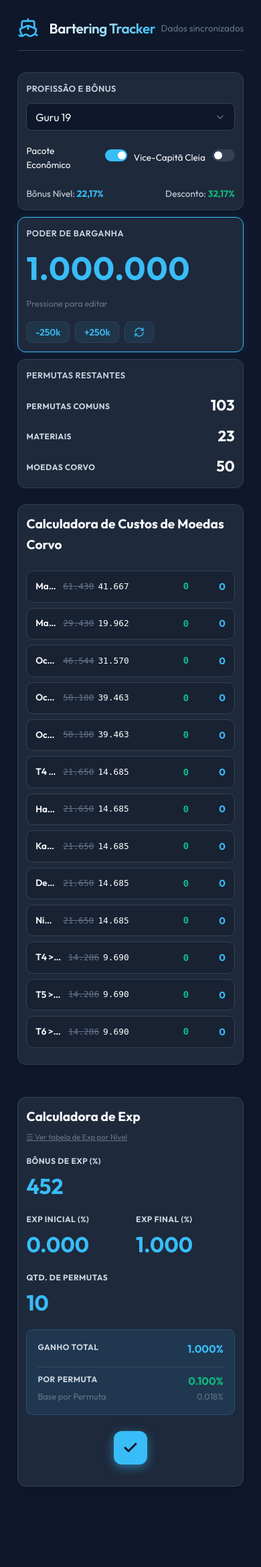
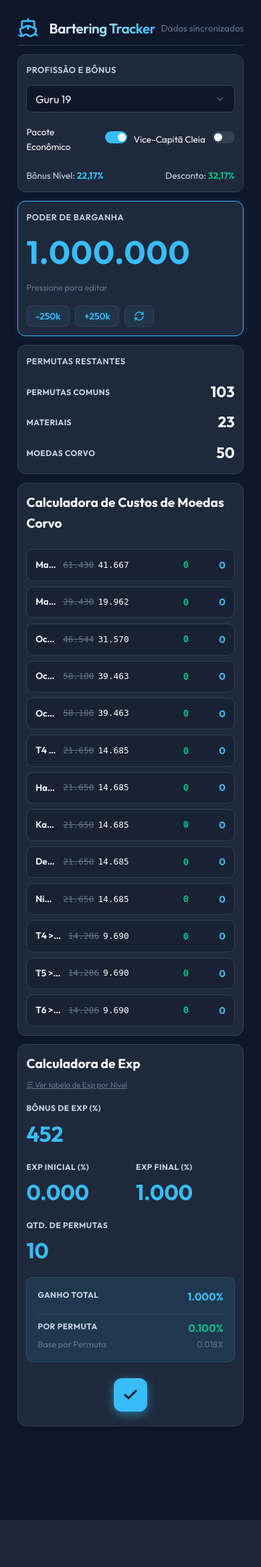
Before and after one commit to vaelathor/bdohub, a Flask app: page /bartering/ in a window 390 px wide. Shown: the top 2340 px of the page at 67% size. After the commit the page ends 2270 px from the top, so only its background shows below. Run offline with Flask 3, Linux system fonts and the light colour scheme; parts of the project's set-up code (start-up, migrations or seed data) failed here and were passed over; some web fonts are replaced.

Commit message:
Uniformiza espacamento entre cards no mobile para 0.8rem

```diff
--- a/modules/bartering/templates/bartering_index.html
+++ b/modules/bartering/templates/bartering_index.html
@@ -741,7 +741,8 @@
             .app-container { padding: 0.8rem !important; overflow-x: hidden !important; width: 100% !important; max-width: 100vw !important; height: auto !important; min-height: auto !important; display: block !important; }
 
             /* Stat cards: empilha em 1 ou 2 colunas */
-            .stat-grid { grid-template-columns: 1fr !important; gap: 0.6rem !important; }
+            .stat-grid { grid-template-columns: 1fr !important; gap: 0.8rem !important; margin-bottom: 0.8rem !important; }
+            .top-nav { margin-bottom: 0.8rem !important; padding-bottom: 0.5rem !important; }
             .stat-card { padding: 0.8rem !important; }
             .large-input { font-size: 3rem !important; letter-spacing: 1px !important; }
             .quick-btn { font-size: 0.85rem !important; padding: 0.4rem 0.8rem !important; }
@@ -751,10 +752,10 @@
             .rem-value { font-size: 1.4rem !important; }
 
             /* Dashboard grid: empilha tudo verticalmente */
-            .dashboard-grid { grid-template-columns: 1fr !important; gap: 1rem !important; flex: none !important; min-height: auto !important; }
+            .dashboard-grid { grid-template-columns: 1fr !important; gap: 0.8rem !important; flex: none !important; min-height: auto !important; }
 
             /* Glass panels */
-            .glass-panel { padding: 0.8rem !important; overflow: visible !important; padding-bottom: 1.5rem !important; }
+            .glass-panel { padding: 0.8rem !important; overflow: visible !important; padding-bottom: 0.8rem !important; margin-bottom: 0 !important; }
             .glass-panel .submit-area { margin-top: 1rem !important; padding-top: 0.5rem !important; padding-bottom: 0.5rem !important; }
 
             /* Compensar bottom nav bar (56px) */
```
